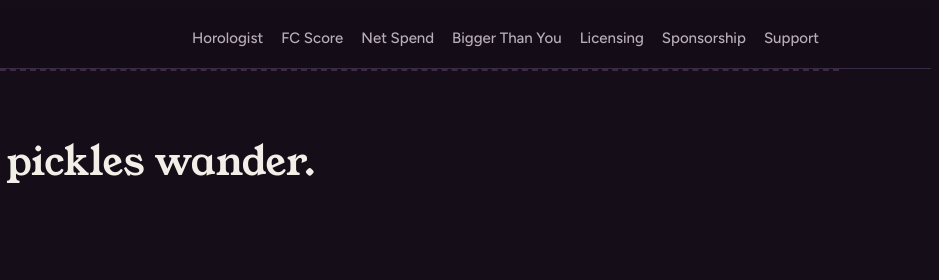
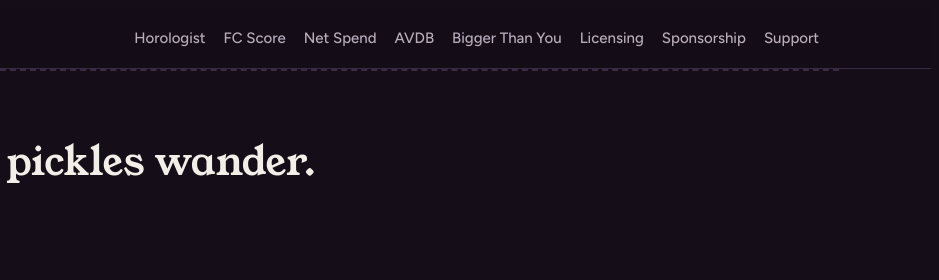
Before and after one commit to jchn6fg58m-coder/picklesoft-site, a plain HTML site: page 404.html in a window 1280 px wide. Shown: the top 280 px of the page, 341-1280 px from the left. Drawn offline with Linux system fonts and the light colour scheme.

Commit message:
AVDB in the menu, between Net Spend and Bigger Than You
Links to its section on the home page, on all 16 pages that carry the menu.

Co-Authored-By: Claude Opus 5.5 <noreply@anthropic.com>
Claude-Session: https://claude.ai/code/session_01QvbUvqxKCmG2od6Zpi49dL

```diff
--- a/404.html
+++ b/404.html
@@ -32,6 +32,7 @@
       <a href="/#horologist">Horologist</a>
       <a href="/#fc-score">FC Score</a>
       <a href="/#net-spend">Net Spend</a>
+      <a href="/#avdb">AVDB</a>
       <a href="/#bigger-than-you">Bigger Than You</a>
       <a href="/licensing/">Licensing</a>
       <a href="/sponsorship/">Sponsorship</a>
```
Also changed, not shown: bigger-than-you/privacy/index.html (+1 -0 lines), bigger-than-you/support/index.html (+1 -0 lines), fc-score/privacy/index.html (+1 -0 lines), fc-score/support/index.html (+1 -0 lines), horologist/privacy/index.html (+1 -0 lines), horologist/support/index.html (+1 -0 lines), horologist/terms/index.html (+1 -0 lines), index.html (+1 -0 lines), licensing/index.html (+1 -0 lines), net-spend/privacy/index.html (+1 -0 lines), net-spend/support/index.html (+1 -0 lines), privacy/index.html (+1 -0 lines), sponsorship/index.html (+1 -0 lines), support/index.html (+1 -0 lines), 1 more files.
